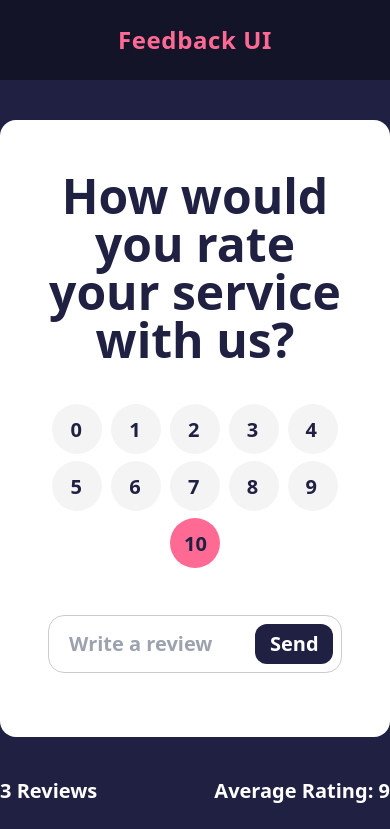
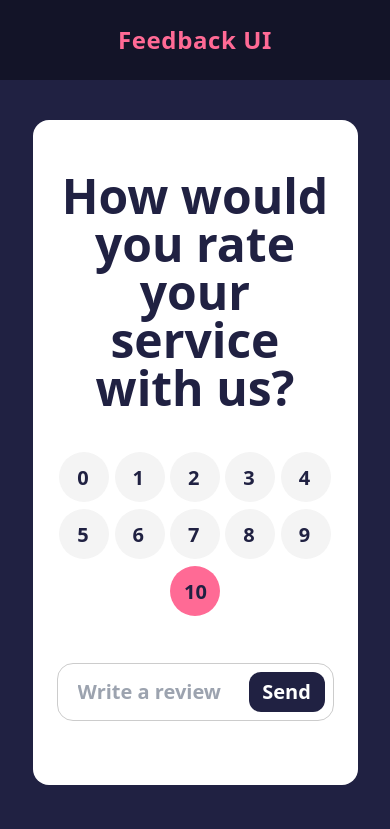
Before and after one commit to laufoes/feedback-app, a React (Create React App) app: page / in a window 390 px wide. Shown: the top 829 px of the page. Built offline with nearby package versions, Linux system fonts and the light colour scheme; a web font is replaced by a local one.

Commit message:
style: adds responsiveness

```diff
--- a/src/components/Card.tsx
+++ b/src/components/Card.tsx
@@ -5,7 +5,7 @@ interface CardProps {
 
 function Card({ children, reverse = false }: CardProps) {
   return (
-    <div className={`box ${ reverse ? 'bg-white' : 'bg-bgHeader'} rounded-2xl border-none px-12 py-10 my-10 relative text-2xl font-semibold ${ reverse ? 'text-primary' : 'text-white'} max-w-3xl m-auto`}>
+    <div className={`box ${ reverse ? 'bg-white' : 'bg-bgHeader'} rounded-2xl border-none px-6 py-10 my-10 relative text-2xl font-semibold ${ reverse ? 'text-primary' : 'text-white'} w-5/6 m-auto md:px-12 lg:w-full`}>
       { children }
     </div>
   )
--- a/src/components/FeedbackStats.tsx
+++ b/src/components/FeedbackStats.tsx
@@ -11,7 +11,7 @@ function FeedbackStats() {
   const avgRating = average.toFixed(1).replace(/[.,]0$/, '')
 
   return (
-    <div className='flex justify-between font-bold'>
+    <div className='flex justify-between font-bold w-5/6 m-auto lg:w-full'>
         <h4>{ feedback.length } Reviews</h4>
         <h4>Average Rating: {isNaN(average) ? 0 : avgRating}</h4>
     </div>
```
